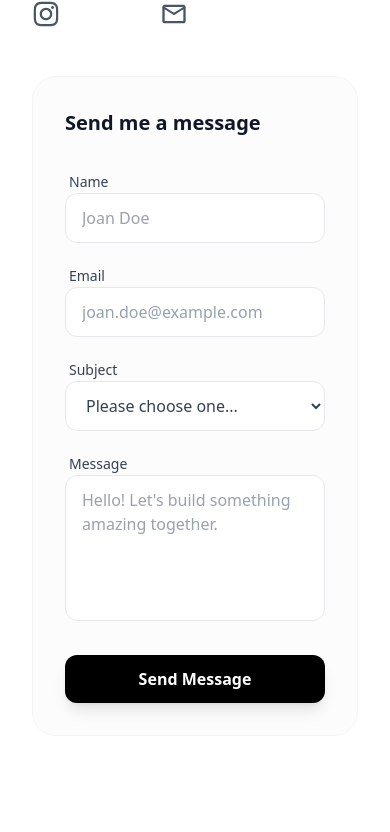
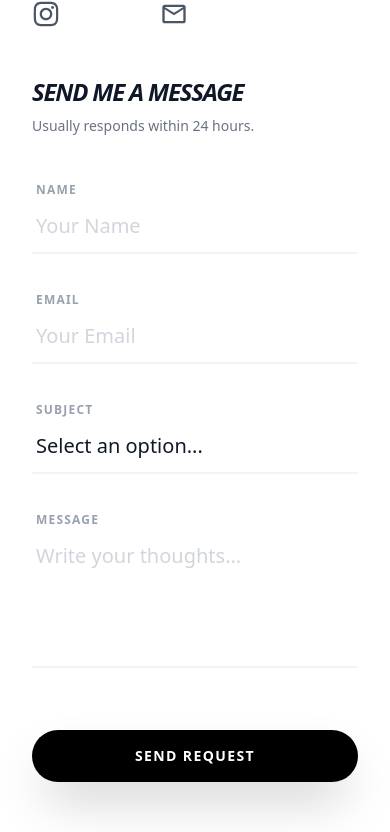
Before and after one commit to NuxGajurel/Portfolio, a Next.js app: page /contact in a window 390 px wide. Shown: the part 483-1315 px from the top of the page. Built offline with nearby package versions, Linux system fonts and the light colour scheme; no server answers.

Commit message:
contact page ui

```diff
--- a/app/contact/page.tsx
+++ b/app/contact/page.tsx
@@ -110,78 +110,81 @@ const Page = () => {
         </motion.section>
 
         {/* Contact Form */}
-        <motion.section variants={itemVariants} className="space-y-8 bg-gray-50/50 dark:bg-gray-900/30 p-8 rounded-3xl border border-gray-100 dark:border-gray-800 backdrop-blur-sm">
-          <h2 className="text-xl font-semibold text-gray-900 dark:text-white">Send me a message</h2>
+        <motion.section variants={itemVariants} className="space-y-10 sm:bg-gray-50/50 sm:dark:bg-gray-900/30 sm:p-10 sm:rounded-[3rem] sm:border sm:border-gray-100 sm:dark:border-gray-800 sm:backdrop-blur-sm">
+          <div className="space-y-2">
+            <h2 className="text-2xl font-bold text-gray-900 dark:text-white tracking-tighter uppercase italic">Send me a message</h2>
+            <p className="text-sm text-gray-500 dark:text-gray-400">Usually responds within 24 hours.</p>
+          </div>
 
-          <form onSubmit={handleSubmit} className="space-y-5">
-            <div className="grid grid-cols-1 sm:grid-cols-2 gap-5">
-              <div className="space-y-2">
-                <label className="text-sm font-medium text-gray-700 dark:text-gray-300 ml-1">Name</label>
+          <form onSubmit={handleSubmit} className="space-y-8">
+            <div className="grid grid-cols-1 sm:grid-cols-2 gap-8">
+              <div className="space-y-2 group">
+                <label className="text-xs font-bold text-gray-400 dark:text-gray-500 uppercase tracking-widest ml-1 transition-colors group-focus-within:text-black dark:group-focus-within:text-white">Name</label>
                 <input
                   name="name"
                   type="text"
-                  placeholder="Joan Doe"
+                  placeholder="Your Name"
                   required
-                  className="w-full bg-white dark:bg-gray-800/50 rounded-xl border border-gray-200 dark:border-gray-700 px-4 py-3 focus:outline-none focus:ring-2 focus:ring-black dark:focus:ring-white transition-all text-gray-900 dark:text-white placeholder:text-gray-400 dark:placeholder:text-gray-500"
+                  className="w-full bg-transparent border-b-2 border-gray-100 dark:border-gray-800 px-1 py-3 focus:outline-none focus:border-black dark:focus:border-white transition-all text-xl text-gray-900 dark:text-white placeholder:text-gray-300 dark:placeholder:text-gray-700"
                 />
               </div>
 
-              <div className="space-y-2">
-                <label className="text-sm font-medium text-gray-700 dark:text-gray-300 ml-1">Email</label>
+              <div className="space-y-2 group">
+                <label className="text-xs font-bold text-gray-400 dark:text-gray-500 uppercase tracking-widest ml-1 transition-colors group-focus-within:text-black dark:group-focus-within:text-white">Email</label>
                 <input
                   name="email"
                   type="email"
-                  placeholder="joan.doe@example.com"
+                  placeholder="Your Email"
                   required
-                  className="w-full bg-white dark:bg-gray-800/50 rounded-xl border border-gray-200 dark:border-gray-700 px-4 py-3 focus:outline-none focus:ring-2 focus:ring-black dark:focus:ring-white transition-all text-gray-900 dark:text-white placeholder:text-gray-400 dark:placeholder:text-gray-500"
+                  className="w-full bg-transparent border-b-2 border-gray-100 dark:border-gray-800 px-1 py-3 focus:outline-none focus:border-black dark:focus:border-white transition-all text-xl text-gray-900 dark:text-white placeholder:text-gray-300 dark:placeholder:text-gray-700"
                 />
               </div>
             </div>
 
-            <div className="space-y-2">
-              <label className="text-sm font-medium text-gray-700 dark:text-gray-300 ml-1">Subject</label>
+            <div className="space-y-2 group">
+              <label className="text-xs font-bold text-gray-400 dark:text-gray-500 uppercase tracking-widest ml-1 transition-colors group-focus-within:text-black dark:group-focus-within:text-white">Subject</label>
               <select
                 name="subject"
                 required
-                className="w-full bg-white dark:bg-gray-800/50 rounded-xl border border-gray-200 dark:border-gray-700 px-4 py-3 text-gray-700 dark:text-gray-300 focus:outline-none focus:ring-2 focus:ring-black dark:focus:ring-white transition-all"
+                className="w-full bg-transparent border-b-2 border-gray-100 dark:border-gray-800 px-1 py-3 text-xl text-gray-900 dark:text-white focus:outline-none focus:border-black dark:focus:border-white transition-all appearance-none cursor-pointer"
               >
-                <option value="">Please choose one...</option>
-                <option>General Inquiry</option>
-                <option>Work Opportunity</option>
-                <option>Collaboration</option>
+                <option value="" className="dark:bg-black">Select an option...</option>
+                <option className="dark:bg-black">General Inquiry</option>
+                <option className="dark:bg-black">Work Opportunity</option>
+                <option className="dark:bg-black">Collaboration</option>
               </select>
             </div>
 
-            <div className="space-y-2">
-              <label className="text-sm font-medium text-gray-700 dark:text-gray-300 ml-1">Message</label>
+            <div className="space-y-2 group">
+              <label className="text-xs font-bold text-gray-400 dark:text-gray-500 uppercase tracking-widest ml-1 transition-colors group-focus-within:text-black dark:group-focus-within:text-white">Message</label>
               <textarea
                 name="message"
-                rows={5}
-                placeholder="Hello! Let's build something amazing together."
+                rows={4}
+                placeholder="Write your thoughts..."
                 required
-                className="w-full bg-white dark:bg-gray-800/50 rounded-xl border border-gray-200 dark:border-gray-700 px-4 py-3 focus:outline-none focus:ring-2 focus:ring-black dark:focus:ring-white transition-all text-gray-900 dark:text-white placeholder:text-gray-400 dark:placeholder:text-gray-500 resize-none"
+                className="w-full bg-transparent border-b-2 border-gray-100 dark:border-gray-800 px-1 py-3 focus:outline-none focus:border-black dark:focus:border-white transition-all text-xl text-gray-900 dark:text-white placeholder:text-gray-300 dark:placeholder:text-gray-700 resize-none"
               />
             </div>
 
-            <div className="pt-2">
+            <div className="pt-6">
               <motion.button
                 type="submit"
                 disabled={isPending}
-                className="w-full sm:w-auto rounded-xl bg-black dark:bg-white text-white dark:text-black px-8 py-3 font-semibold shadow-lg shadow-black/10 dark:shadow-white/5 hover:opacity-90 active:scale-95 transition-all disabled:bg-gray-400 dark:disabled:bg-gray-700 disabled:cursor-not-allowed"
-                whileHover={{ scale: 1.02 }}
-                whileTap={{ scale: 0.98 }}
+                className="w-full sm:w-auto rounded-full bg-black dark:bg-white text-white dark:text-black px-12 py-4 font-bold shadow-2xl hover:scale-[1.02] active:scale-95 transition-all disabled:bg-gray-400 dark:disabled:bg-gray-700 disabled:cursor-not-allowed uppercase tracking-widest text-sm"
+                whileHover={{ scale: 1.05 }}
+                whileTap={{ scale: 0.95 }}
               >
-                {isPending ? "Sending..." : "Send Message"}
+                {isPending ? "Sending..." : "Send Request"}
               </motion.button>
 
               {message && (
                 <motion.p
-                  initial={{ opacity: 0, x: -10 }}
-                  animate={{ opacity: 1, x: 0 }}
-                  className={`text-sm mt-4 font-medium px-4 py-2 rounded-lg ${
+                  initial={{ opacity: 0, y: 10 }}
+                  animate={{ opacity: 1, y: 0 }}
+                  className={`text-sm mt-8 font-bold px-6 py-3 rounded-2xl border ${
                     message.type === "success"
-                      ? "bg-green-50 dark:bg-green-900/20 text-green-600 dark:text-green-400 border border-green-100 dark:border-green-800"
-                      : "bg-red-50 dark:bg-red-900/20 text-red-600 dark:text-red-400 border border-red-100 dark:border-red-800"
+                      ? "bg-green-50 dark:bg-green-900/20 text-green-600 dark:text-green-400 border-green-100 dark:border-green-800"
+                      : "bg-red-50 dark:bg-red-900/20 text-red-600 dark:text-red-400 border-red-100 dark:border-red-800"
                   }`}
                 >
                   {message.text}
```
